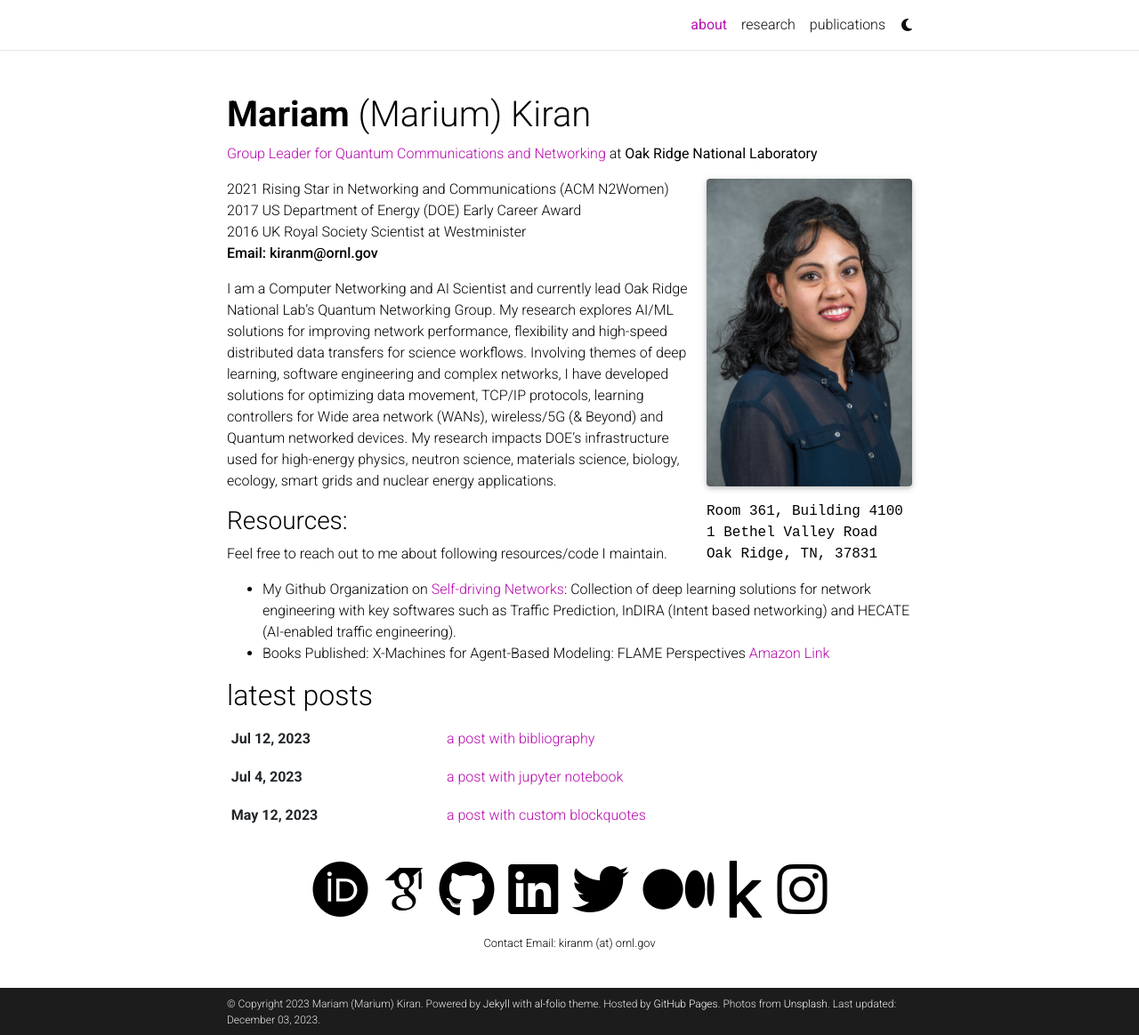
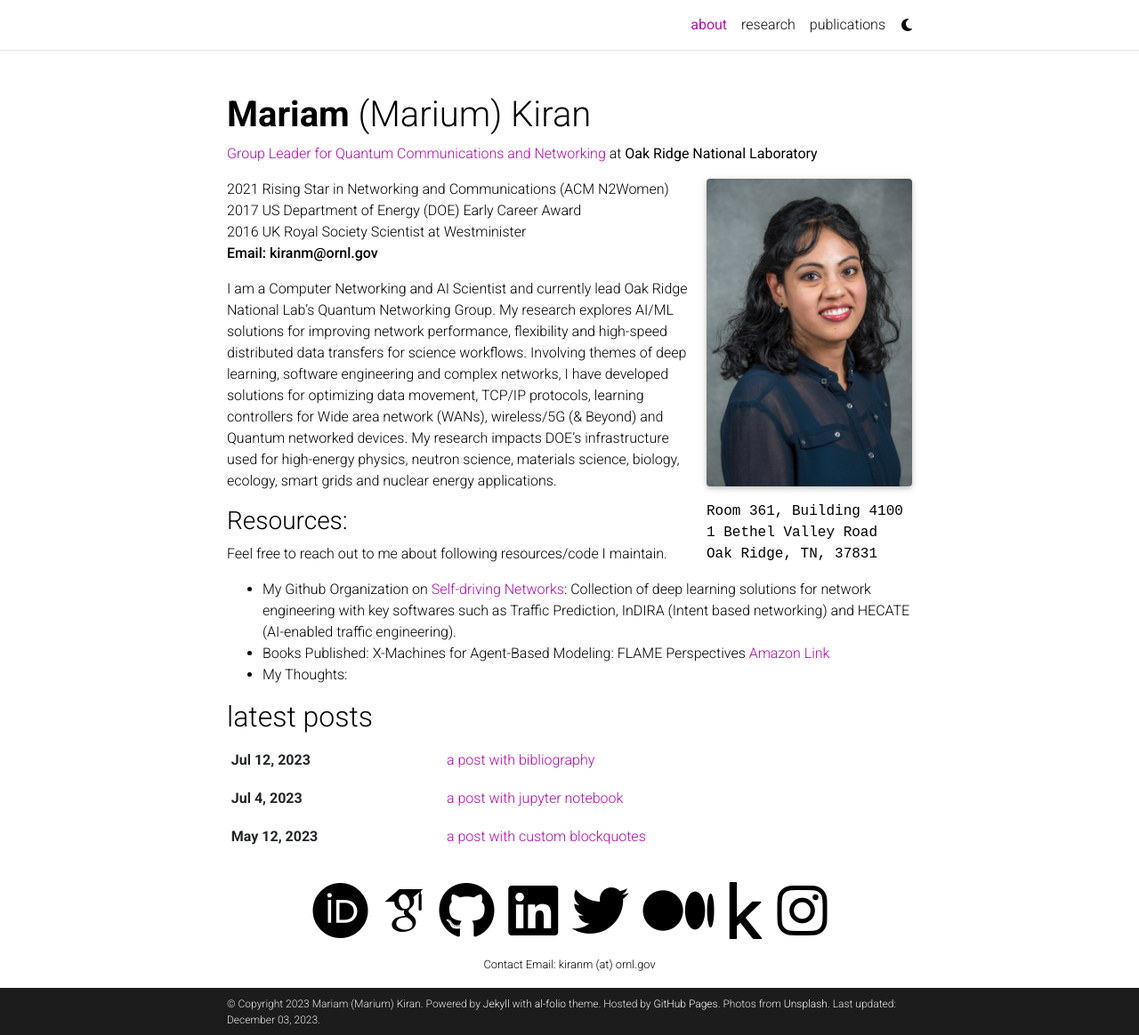
Before and after one commit to mariamkiran/mariamkiran.github.io, a Jekyll site: the page built from _pages/about.md, in a window 1280 px wide and 1164 px high. Shown: the whole window at 89% size. Built offline with Jekyll 4.4.1, drawn with Linux system fonts in a browser that asks for light colours; full-size pictures stand in for the smaller copies a plugin makes; some web fonts are replaced; comment, search, counter and statistics services are not loaded; a style sheet for code colours, icons or effects is not loaded.

Commit message:
Update about.md

```diff
--- a/_pages/about.md
+++ b/_pages/about.md
@@ -33,5 +33,5 @@ Feel free to reach out to me about following resources/code I maintain.
 <ul>
   <li>My Github Organization on <a href="https://github.com/SelfDrivingNetworkLab">Self-driving Networks</a>: Collection of deep learning solutions for network engineering with key softwares such as Traffic Prediction, InDIRA (Intent based networking) and HECATE (AI-enabled traffic engineering).</li>
   <li>Books Published: X-Machines for Agent-Based Modeling: FLAME Perspectives <a href='https://www.amazon.com/s?k=X-Machines+for+Agent-Based+Modeling%3A+FLAME+Perspectives&i=stripbooks&ref=nb_sb_noss'>Amazon Link</a> </li>
-
+ <li>My Thoughts: <a href='Medium, PacketPushers'></a> </li>
 </ul>
```
